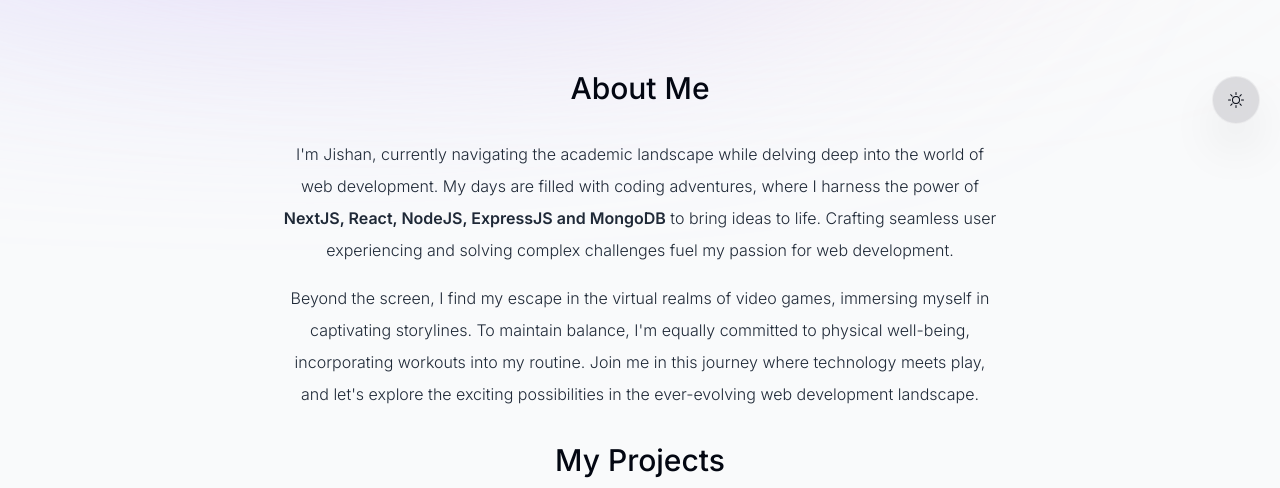
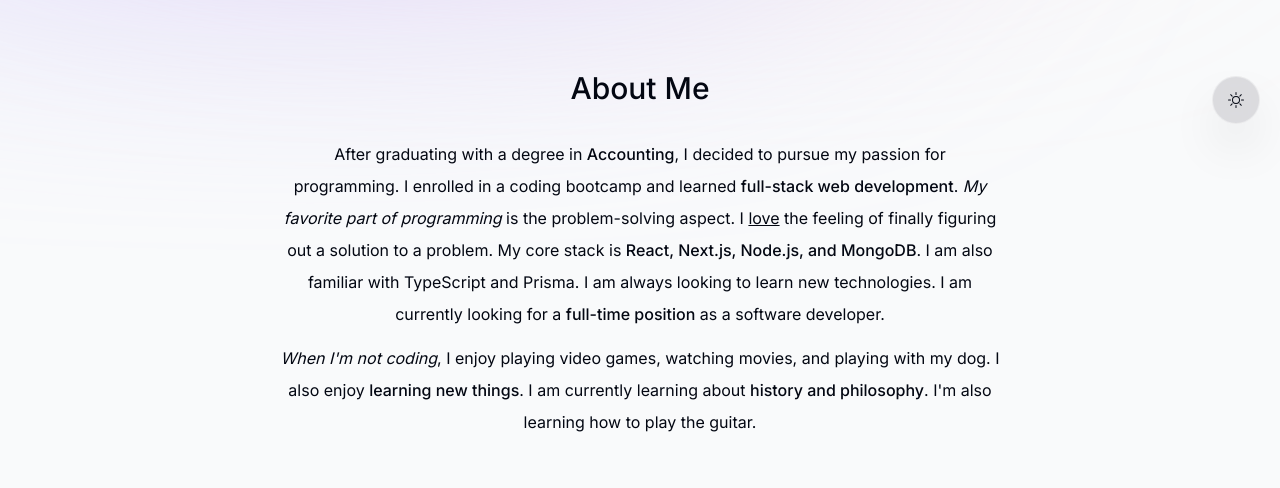
Before and after one commit to imjishan/Jishan-portfolio, a Next.js app: page / in a window 1280 px wide. Shown: the part 656-1144 px from the top of the page. Built offline with nearby package versions, Linux system fonts and the light colour scheme; no server answers.

Commit message:
configure eslint

```diff
--- a/components/About.tsx
+++ b/components/About.tsx
@@ -1,36 +1,49 @@
 "use client";
+
+import React from "react";
+import SectionHeading from "./SectionHeading";
+import { motion } from "framer-motion";
 import { useSectionInView } from "@/lib/hooks";
 
-const About = () => {
+export default function About() {
   const { ref } = useSectionInView("About");
+
   return (
-    <section
+    <motion.section
       ref={ref}
-      className="mb-28 max-w-[45rem] text-center leading-8 sm:mb-8 font-light scroll-mt-28"
+      className="mb-28 max-w-[45rem] text-center leading-8 sm:mb-40 scroll-mt-28"
+      initial={{ opacity: 0, y: 100 }}
+      animate={{ opacity: 1, y: 0 }}
+      transition={{ delay: 0.175 }}
       id="about"
     >
-      <h2 className="text-3xl font-medium capitalize mb-8 text-center">
-        About me
-      </h2>
-      <p className="mb-4 text-gray-800 dark:text-gray-200">
-        I'm Jishan, currently navigating the academic landscape while delving
-        deep into the world of web development. My days are filled with coding
-        adventures, where I harness the power of{" "}
-        <span className="font-semibold">
-          NextJS, React, NodeJS, ExpressJS and MongoDB
-        </span>{" "}
-        to bring ideas to life. Crafting seamless user experiencing and solving
-        complex challenges fuel my passion for web development.
+      <SectionHeading>About me</SectionHeading>
+      <p className="mb-3">
+        After graduating with a degree in{" "}
+        <span className="font-medium">Accounting</span>, I decided to pursue my
+        passion for programming. I enrolled in a coding bootcamp and learned{" "}
+        <span className="font-medium">full-stack web development</span>.{" "}
+        <span className="italic">My favorite part of programming</span> is the
+        problem-solving aspect. I <span className="underline">love</span> the
+        feeling of finally figuring out a solution to a problem. My core stack
+        is{" "}
+        <span className="font-medium">
+          React, Next.js, Node.js, and MongoDB
+        </span>
+        . I am also familiar with TypeScript and Prisma. I am always looking to
+        learn new technologies. I am currently looking for a{" "}
+        <span className="font-medium">full-time position</span> as a software
+        developer.
       </p>
-      <p className="text-gray-800 dark:text-gray-200">
-        Beyond the screen, I find my escape in the virtual realms of video
-        games, immersing myself in captivating storylines. To maintain balance,
-        I'm equally committed to physical well-being, incorporating workouts
-        into my routine. Join me in this journey where technology meets play,
-        and let's explore the exciting possibilities in the ever-evolving web
-        development landscape.
+
+      <p>
+        <span className="italic">When I'm not coding</span>, I enjoy playing
+        video games, watching movies, and playing with my dog. I also enjoy{" "}
+        <span className="font-medium">learning new things</span>. I am currently
+        learning about{" "}
+        <span className="font-medium">history and philosophy</span>. I'm also
+        learning how to play the guitar.
       </p>
-    </section>
+    </motion.section>
   );
-};
-export default About;
+}
```
Also changed, not shown: .eslintrc.json.
